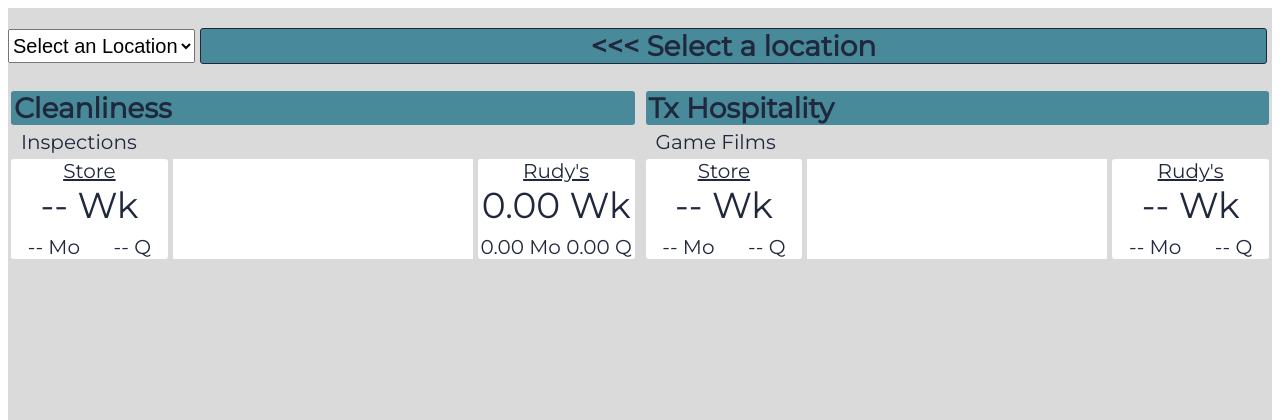
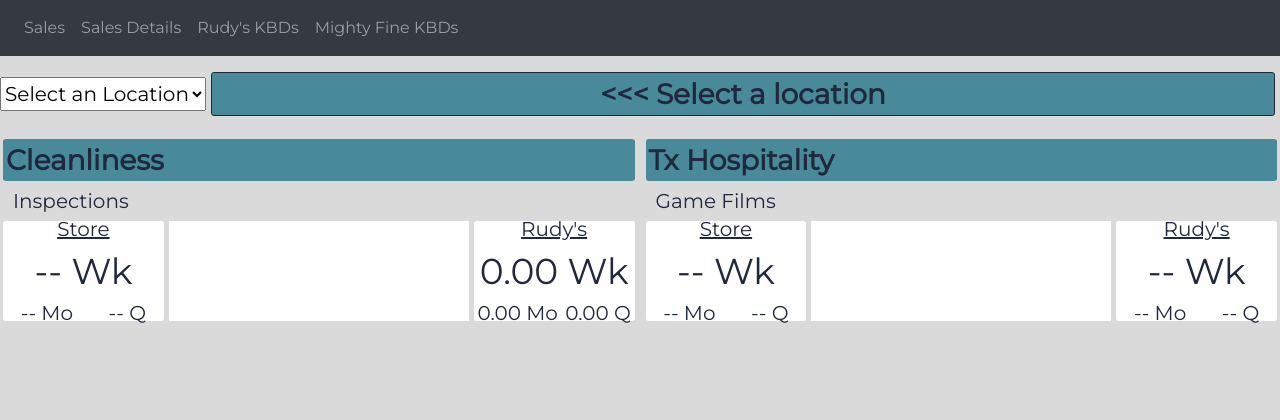
Before and after one commit to jmoo512/kbd, a Flask app: page /rudys_kbds in a window 1280 px wide. Shown: the top 420 px of the page. Run offline with Flask 2, Linux system fonts and the light colour scheme; data that the repository does not hold is empty; some libraries are stand-ins or nearby versions.

Commit message:
base and navbar

```diff
--- a/kbd/static/rudys_kbds.js
+++ b/kbd/static/rudys_kbds.js
@@ -76,7 +76,7 @@ async function getInspData(api) {
   })
 
   let sum3 = tmpQuarterScores.reduce((a,b) => a + b, 0);
-  let tmpQuarterInspAvg = (sum2 / tmpQuarterScores.length) || 0;
+  let tmpQuarterInspAvg = (sum3 / tmpQuarterScores.length) || 0;
   let quarterInspAvg = tmpQuarterInspAvg.toFixed(2);
 
   //find weekly averages
@@ -165,7 +165,7 @@ async function getInspConceptData() {
   })
 
   let sum3 = tmpQuarterScores.reduce((a,b) => a + b, 0);
-  let tmpQuarterInspAvg = (sum2 / tmpQuarterScores.length) || 0;
+  let tmpQuarterInspAvg = (sum3 / tmpQuarterScores.length) || 0;
   let quarterInspAvg = tmpQuarterInspAvg.toFixed(2);
 
   console.log(weekInspAvg, monthInspAvg, quarterInspAvg)
--- a/kbd/templates/base.html
+++ b/kbd/templates/base.html
@@ -2,11 +2,41 @@
 <html lang="en" dir="ltr">
   <head>
     <meta charset="utf-8">
-    <title></title>
+    {% block title %}{% endblock %}
     <link rel="stylesheet" href="https://stackpath.bootstrapcdn.com/bootstrap/4.4.1/css/bootstrap.min.css" integrity="sha384-Vkoo8x4CGsO3+Hhxv8T/Q5PaXtkKtu6ug5TOeNV6gBiFeWPGFN9MuhOf23Q9Ifjh" crossorigin="anonymous">
     <link rel="stylesheet" href="{{url_for('static',filename='style.css')}}">
+    {% block link %} {% endblock %}
   </head>
   <body>
+
+    <nav class="navbar navbar-expand-lg navbar-dark bg-dark">
+      <!--<a class="navbar-brand" href="#">Navbar</a>-->
+      <button class="navbar-toggler" type="button" data-toggle="collapse" data-target="#navbarSupportedContent" aria-controls="navbarSupportedContent" aria-expanded="false" aria-label="Toggle navigation">
+        <span class="navbar-toggler-icon"></span>
+      </button>
+
+      <div class="collapse navbar-collapse" id="navbarSupportedContent">
+        <ul class="navbar-nav mr-auto">
+          <li class="nav-item">
+            <a class="nav-link" href="{{url_for('core.sales')}}">Sales</a>
+          </li>
+          <li class="nav-item">
+            <a class="nav-link" href="{{url_for('core.store_weekly')}}">Sales Details</a>
+          </li>
+          <li class="nav-item">
+            <a class="nav-link" href="{{url_for('core.rudys_kbds')}}">Rudy's KBDs</a>
+          </li>
+          <li class="nav-item">
+            <a class="nav-link" href="{{url_for('core.mf_kbds')}}">Mighty Fine KBDs</a>
+          </li>
+        </ul>
+
+
+      </div>
+
+
+    </nav>
+
     {% block content %}
 
     {% endblock %}
@@ -16,5 +46,6 @@
     <script src="https://stackpath.bootstrapcdn.com/bootstrap/4.4.1/js/bootstrap.min.js" integrity="sha384-wfSDF2E50Y2D1uUdj0O3uMBJnjuUD4Ih7YwaYd1iqfktj0Uod8GCExl3Og8ifwB6" crossorigin="anonymous"></script>
     <script src="https://cdn.jsdelivr.net/npm/@tarekraafat/autocomplete.js@7.2.0/dist/js/autoComplete.min.js"></script>
     <script src="{{url_for('static',filename='index.js')}}"></script>
+    {% block js %} {% endblock %}
   </body>
 </html>
--- a/kbd/templates/rudys_kbds.html
+++ b/kbd/templates/rudys_kbds.html
@@ -1,14 +1,13 @@
-<!DOCTYPE html>
-<html lang="en" dir="ltr">
-  <head>
-    <meta charset="utf-8">
+{% extends "base.html" %}
+{% block link %}
     <link rel="stylesheet" href="{{url_for('static',filename='main-style.css')}}">
     <link rel="stylesheet" href="{{url_for('static',filename='kbds.css')}}">
     <script src="https://cdn.plot.ly/plotly-latest.min.js"></script>
-    <link href="https://fonts.googleapis.com/css?family=Montserrat&display=swap" rel="stylesheet">
-    <title>Rudy's KBDs</title>
-  </head>
-  <body>
+    <link href="https://fonts.googleapis.com/css?family=Montserrat&display=swap" rel="stylesheet">{% endblock %}
+
+    {% block title %}<title>Rudy's KBDs</title>{% endblock %}
+
+    {% block content %}
 
     <div class="grid">
 
@@ -136,11 +135,9 @@
 
 
     </div>
+{% endblock %}
 
-
+{% block js %}
 <script src="https://cdn.jsdelivr.net/npm/lodash@4.17.15/lodash.min.js"></script>
 <script src="{{url_for('static',filename='rudys_kbds.js')}}"></script>
-
-
-</body>
-</html>
+{% endblock %}
```
Also changed, not shown: kbd/templates/mf_kbds.html (+9 -12 lines), kbd/templates/sales.html (+12 -11 lines), kbd/templates/store_weekly.html (+12 -11 lines).
